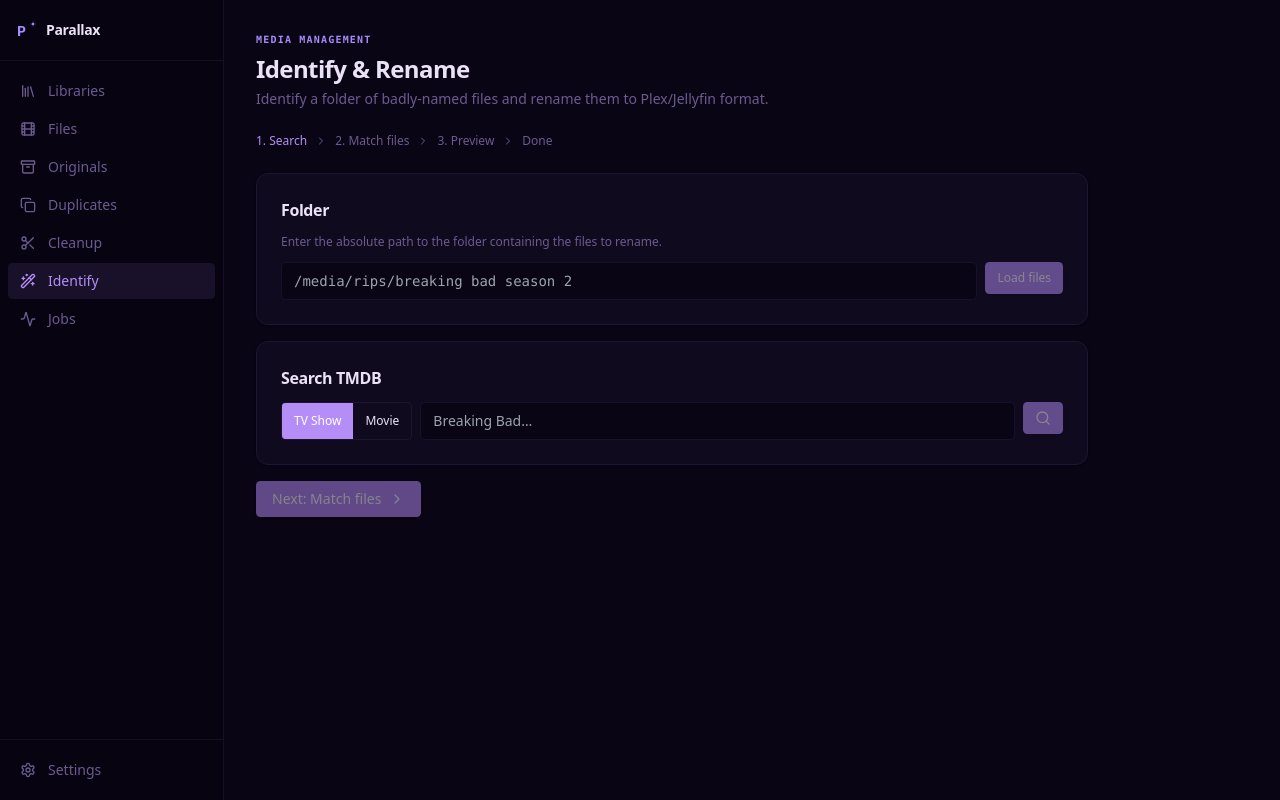
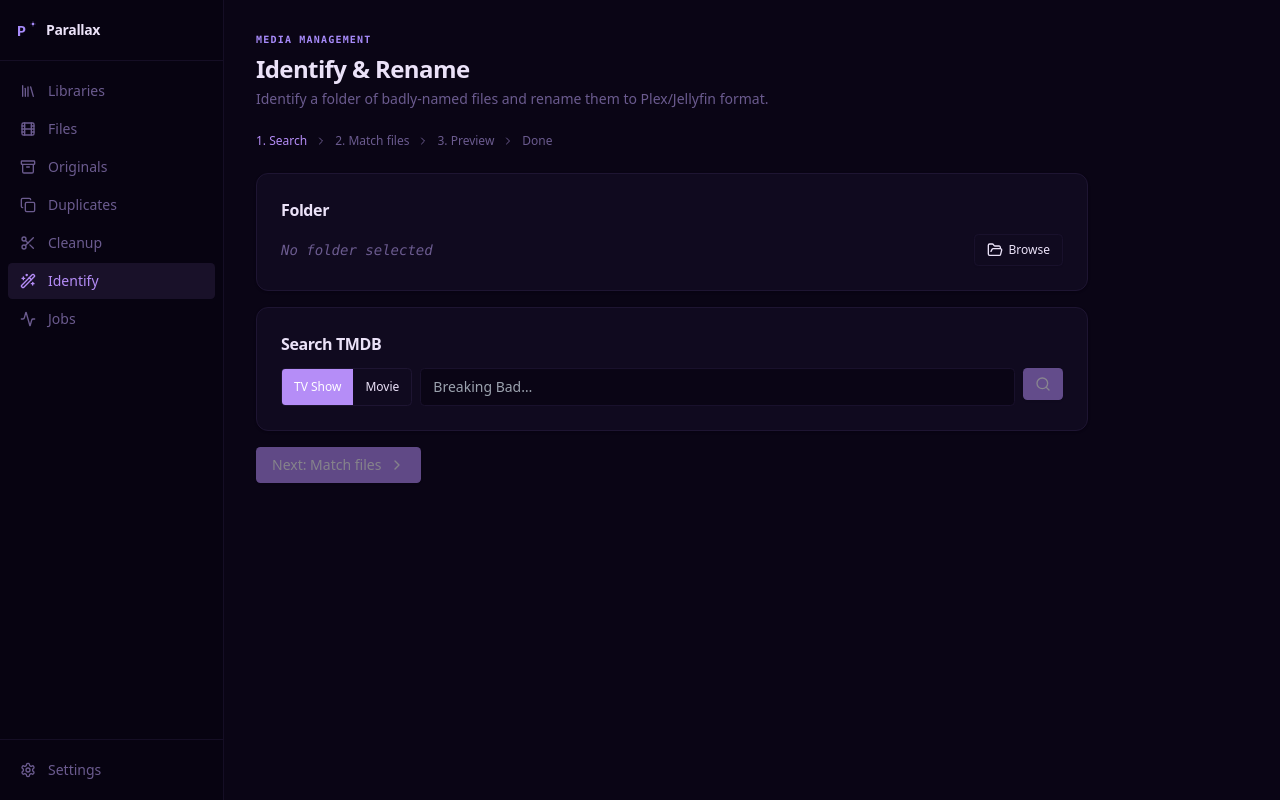
Before and after one commit to raslan/parallax, a React (Vite) app in the folder frontend/: page /identify in a window 1280 px wide. Built offline with nearby package versions, Linux system fonts and the light colour scheme.

Commit message:
feat: extract DirPicker to shared component, use in Identify page

```diff
--- /dev/null
+++ b/frontend/src/components/DirPicker.tsx
@@ -0,0 +1,109 @@
+import { useEffect, useState } from "react";
+import { Loader2, ArrowLeft, Folder, ChevronRight } from "lucide-react";
+import { Button } from "@/components/ui/button";
+import { Input } from "@/components/ui/input";
+import { api } from "@/lib/api";
+
+interface DirPickerProps {
+  onSelect: (path: string) => void;
+  onClose: () => void;
+}
+
+export function DirPicker({ onSelect, onClose }: DirPickerProps) {
+  const [currentPath, setCurrentPath] = useState("/media");
+  const [dirs, setDirs] = useState<string[]>([]);
+  const [parent, setParent] = useState<string | null>(null);
+  const [loading, setLoading] = useState(false);
+  const [error, setError] = useState("");
+  const [manualPath, setManualPath] = useState("");
+
+  const browse = async (path: string) => {
+    setLoading(true);
+    setError("");
+    try {
+      const res = await api.fsBrowse(path);
+      setCurrentPath(res.path);
+      setDirs(res.dirs);
+      setParent(res.parent);
+      setManualPath("");
+    } catch (e: any) {
+      setError(e.message || "Cannot open directory");
+    } finally {
+      setLoading(false);
+    }
+  };
+
+  useEffect(() => { browse("/media"); }, []);
+
+  const handleManualGo = () => {
+    if (manualPath.trim()) browse(manualPath.trim());
+  };
+
+  return (
+    <div className="flex flex-col gap-3">
+      <div className="flex items-center gap-2">
+        <Button
+          type="button"
+          variant="ghost"
+          size="icon"
+          className="h-7 w-7 shrink-0"
+          disabled={!parent || loading}
+          onClick={() => parent && browse(parent)}
+        >
+          <ArrowLeft className="h-4 w-4" />
+        </Button>
+        <span className="text-sm font-mono text-muted-foreground truncate flex-1" title={currentPath}>
+          {currentPath}
+        </span>
+      </div>
+
+      <div className="border border-border rounded-md overflow-hidden">
+        <div className="max-h-48 overflow-y-auto">
+          {loading && (
+            <div className="flex justify-center py-6">
+              <Loader2 className="h-4 w-4 animate-spin text-muted-foreground" />
+            </div>
+          )}
+          {!loading && error && (
+            <p className="text-xs text-destructive px-3 py-2">{error}</p>
+          )}
+          {!loading && !error && dirs.length === 0 && (
+            <p className="text-xs text-muted-foreground px-3 py-2">No subdirectories</p>
+          )}
+          {!loading && dirs.map((d) => (
+            <button
+              key={d}
+              type="button"
+              onClick={() => browse(`${currentPath}/${d}`)}
+              className="w-full flex items-center gap-2 px-3 py-1.5 text-sm hover:bg-muted/50 transition-colors text-left"
+            >
+              <Folder className="h-3.5 w-3.5 text-muted-foreground shrink-0" />
+              <span className="truncate">{d}</span>
+              <ChevronRight className="h-3.5 w-3.5 text-muted-foreground ml-auto shrink-0" />
+            </button>
+          ))}
+        </div>
+      </div>
+
+      <div className="flex gap-2">
+        <Input
+          placeholder="Or type a path…"
+          value={manualPath}
+          onChange={(e) => setManualPath(e.target.value)}
+          onKeyDown={(e) => { if (e.key === "Enter") { e.preventDefault(); handleManualGo(); } }}
+          className="text-sm font-mono"
+        />
+        <Button type="button" variant="outline" size="sm" onClick={handleManualGo} disabled={!manualPath.trim() || loading}>
+          Go
+        </Button>
+      </div>
+
+      <div className="flex justify-end gap-2 pt-1">
+        <Button type="button" variant="ghost" size="sm" onClick={onClose}>Cancel</Button>
+        <Button type="button" size="sm" onClick={() => onSelect(currentPath)}>
+          Select "{currentPath.split("/").pop() || "/"}"
+        </Button>
+      </div>
+    </div>
+  );
+}
--- a/frontend/src/pages/Identify.tsx
+++ b/frontend/src/pages/Identify.tsx
@@ -1,9 +1,11 @@
 import { useState } from "react";
-import { Loader2, Search, ChevronRight, Check, AlertCircle, Wand2 } from "lucide-react";
+import { Loader2, Search, ChevronRight, Check, AlertCircle, Wand2, FolderOpen } from "lucide-react";
 import { Card, CardContent, CardHeader, CardTitle } from "@/components/ui/card";
 import { Button } from "@/components/ui/button";
+import { Dialog, DialogContent, DialogHeader, DialogTitle } from "@/components/ui/dialog";
 import { SectionHeader } from "@/components/SectionHeader";
 import { FileMatcher } from "@/components/FileMatcher";
+import { DirPicker } from "@/components/DirPicker";
 import { api, type SearchResult, type Episode, type RenameOp, type FileMapping } from "@/lib/api";
 
 type Step = "search" | "match" | "preview" | "done";
@@ -31,6 +33,7 @@ export function Identify() {
   const [folderOps, setFolderOps]             = useState<RenameOp[]>([]);
   const [applySuccesses, setApplySuccesses]   = useState<string[]>([]);
   const [applyFailures, setApplyFailures]     = useState<{ path: string; error: string }[]>([]);
+  const [picking, setPicking]                 = useState(false);
   const [loadingFiles, setLoadingFiles]       = useState(false);
   const [loadingSearch, setLoadingSearch]     = useState(false);
   const [loadingSeason, setLoadingSeason]     = useState(false);
@@ -139,6 +142,13 @@ export function Identify() {
     }
   }
 
+  function handleFolderSelect(path: string) {
+    setFolderPath(path);
+    setPicking(false);
+    setFiles([]);
+    setOrderedFiles([]);
+  }
+
   function reset() {
     setStep("search");
     setFolderPath("");
@@ -197,21 +207,19 @@ export function Identify() {
               <CardTitle className="text-base">Folder</CardTitle>
             </CardHeader>
             <CardContent className="space-y-3">
-              <p className="text-xs text-muted-foreground">
-                Enter the absolute path to the folder containing the files to rename.
-              </p>
-              <div className="flex gap-2">
-                <input
-                  type="text"
-                  value={folderPath}
-                  onChange={(e) => setFolderPath(e.target.value)}
-                  onKeyDown={(e) => e.key === "Enter" && loadFiles()}
-                  placeholder="/media/rips/breaking bad season 2"
-                  className="flex-1 rounded-md border border-input bg-background px-3 py-2 text-sm font-mono focus:outline-none focus:ring-1 focus:ring-primary"
-                />
-                <Button onClick={loadFiles} disabled={loadingFiles || !folderPath.trim()} size="sm">
-                  {loadingFiles ? <Loader2 className="h-4 w-4 animate-spin" /> : "Load files"}
+              <div className="flex items-center gap-2">
+                <span className="flex-1 text-sm font-mono text-muted-foreground truncate">
+                  {folderPath || <span className="italic">No folder selected</span>}
+                </span>
+                <Button type="button" variant="outline" size="sm" onClick={() => setPicking(true)} className="gap-1.5 shrink-0">
+                  <FolderOpen className="h-4 w-4" />
+                  Browse
                 </Button>
+                {folderPath && (
+                  <Button onClick={loadFiles} disabled={loadingFiles} size="sm">
+                    {loadingFiles ? <Loader2 className="h-4 w-4 animate-spin" /> : "Load files"}
+                  </Button>
+                )}
               </div>
               {files.length > 0 && (
                 <p className="text-xs text-muted-foreground">
@@ -440,6 +448,15 @@ export function Identify() {
           <Button onClick={reset}>Identify another folder</Button>
         </div>
       )}
+
+      <Dialog open={picking} onOpenChange={setPicking}>
+        <DialogContent className="max-w-md">
+          <DialogHeader>
+            <DialogTitle>Select folder</DialogTitle>
+          </DialogHeader>
+          <DirPicker onSelect={handleFolderSelect} onClose={() => setPicking(false)} />
+        </DialogContent>
+      </Dialog>
     </div>
   );
 }
```
Also changed, not shown: frontend/src/pages/Libraries.tsx (+2 -108 lines).
